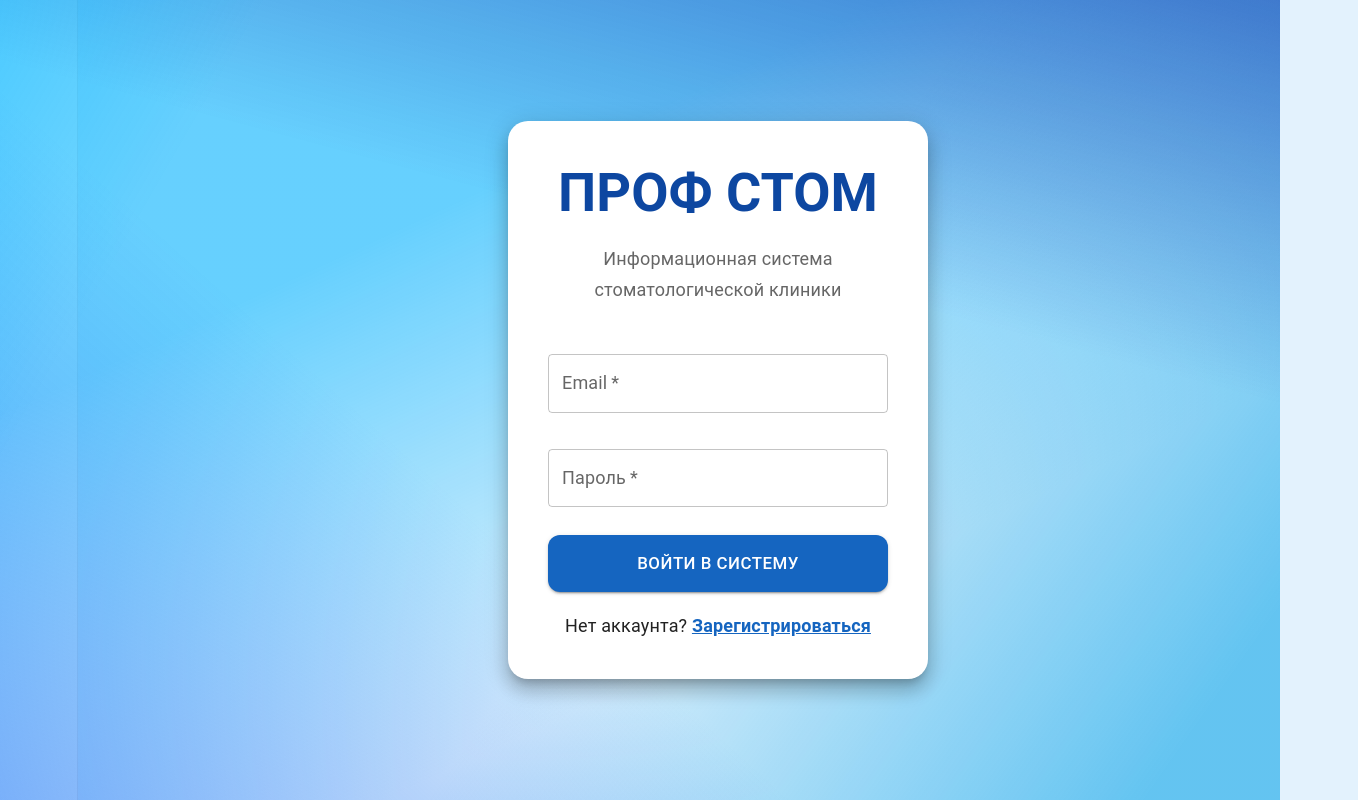
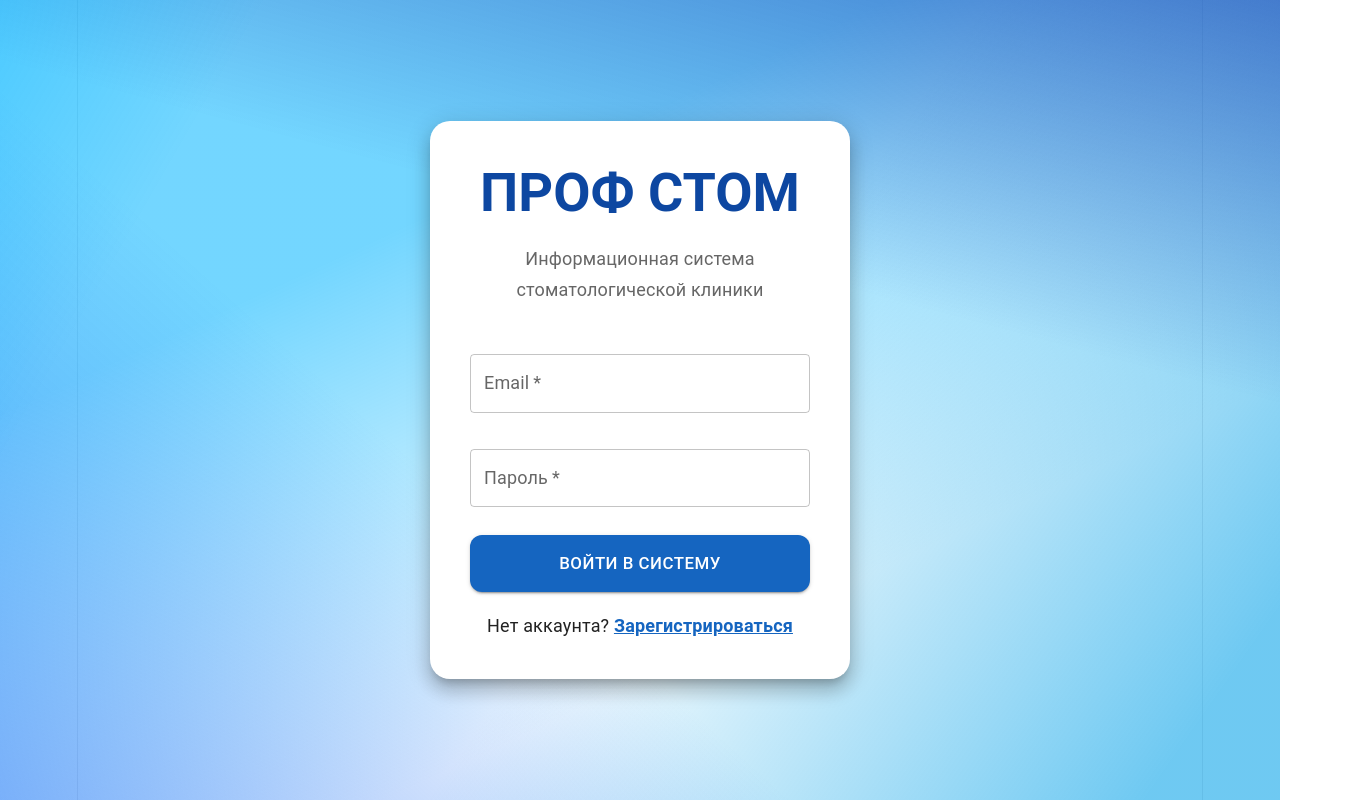
Before and after one commit to violatttion/prof-stom, a React app in the folder frontend/: page /login in a window 1280 px wide. Shown: the whole page, 1358 px wide, since content can reach past the window. Built offline with nearby package versions, Linux system fonts and the light colour scheme; no server answers; the HTML template or start-up script is replaced by a standard one.

Commit message:
короткий фикс

```diff
--- a/frontend/src/pages/auth/Login.jsx
+++ b/frontend/src/pages/auth/Login.jsx
@@ -33,10 +33,9 @@ const Login = () => {
   return (
     <Box sx={{
       minHeight: '100vh',
-      width: '100vw',
+      width: '100%',           // ← исправлено (было 100vw)
       overflow: 'hidden',
-      position: 'relative',
-      background: '#e3f2fd'   // цвет подложки
+      position: 'relative'
     }}>
       <AnimatedBackground />
       <MouseTrail />
```
